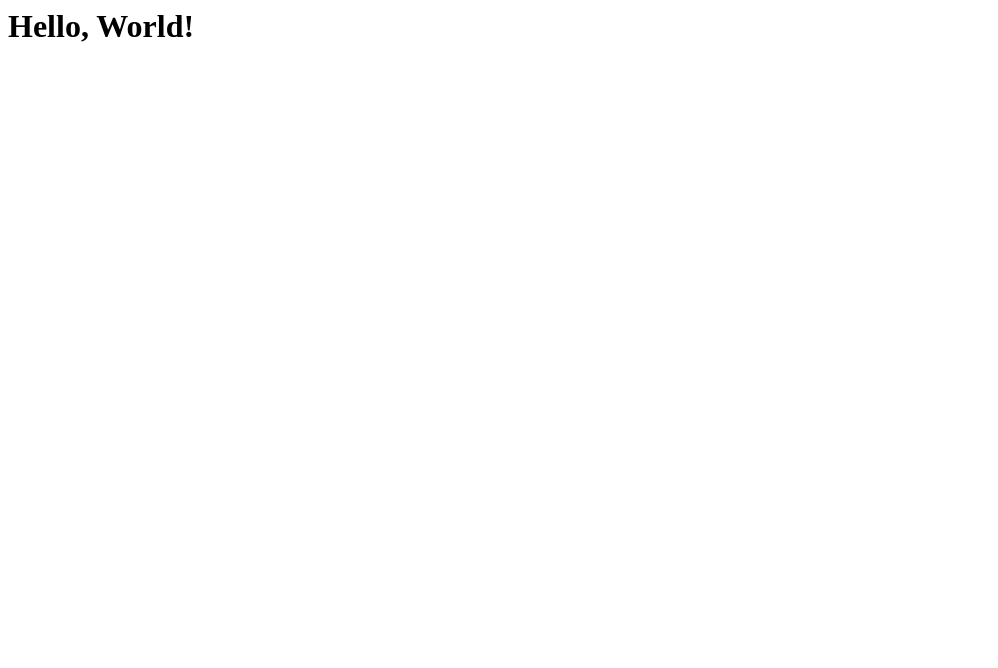
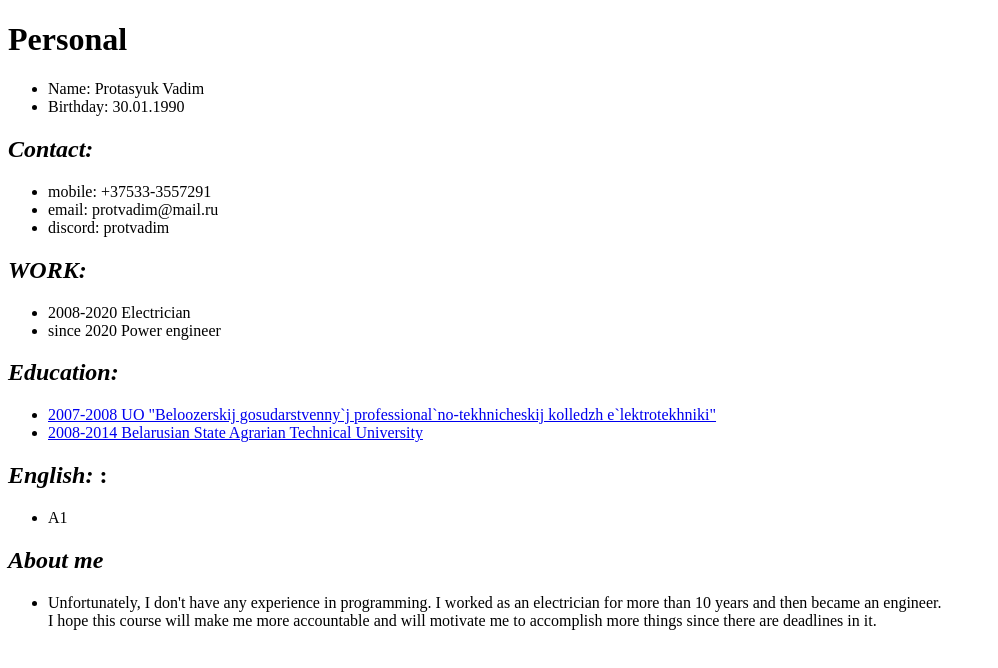
Before and after one commit to protvadim/rsschool-cv, a plain HTML site: page index.html in a window 1280 px wide. Shown: the whole page, without its empty margins (0-998 px from the left). Drawn offline with Linux system fonts and the light colour scheme.

Commit message:
Update index.html

```diff
--- a/index.html
+++ b/index.html
@@ -1 +1,56 @@
-<h1>Hello, World!</h1>
+<!DOCTYPE html>
+ <html lang="en">
+     <head>
+          <title>My CV </title>
+          <meta http-equiv="Content-type" content="text/html;charset=UTF-8" />
+     </head>
+
+     <body>
+ <h1>Personal</h1>
+ <ul> <li>Name: Protasyuk Vadim
+      <li>
+          Birthday: 30.01.1990
+      </li>
+     </ul>
+
+<h2> <em>Contact:</em>  </h2>
+
+<ul>
+     <li> mobile: +37533-3557291 </li>
+     <li> email: protvadim@mail.ru </li>
+     <li> discord: protvadim</li>
+</ul>
+
+<h2> <em>WORK: </em> </h2>
+
+<ul>
+     <li> 2008-2020 Electrician </li>
+     <li> since 2020 Power engineer </li>
+</ul>
+
+<h2> <em>Education:</em> </h2>
+
+<ul>
+     <li> <a href="https://kljblz.brest.by/" >2007-2008 UO "Beloozerskij gosudarstvenny`j professional`no-tekhnicheskij kolledzh e`lektrotekhniki" </a>
+     </li>
+     <li> <a href="http://www.bsatu.by/ru" > 2008-2014 Belarusian State Agrarian Technical University</a></li>
+</ul>
+
+<h2> <em>English: </em> : </h2>
+
+<ul>
+     <li> A1 </li>
+</ul>
+
+<h2> <em>About me </em> </h2>
+
+<ul>
+     <li> Unfortunately, I don't have any experience in programming. I worked as an electrician for more than 10 years and then became an engineer.<br>
+
+          I hope this course will make me more accountable and will motivate me to accomplish more things since there are deadlines in it.</li>
+</ul>
+
+
+     </body>
+
+ </html>
```
